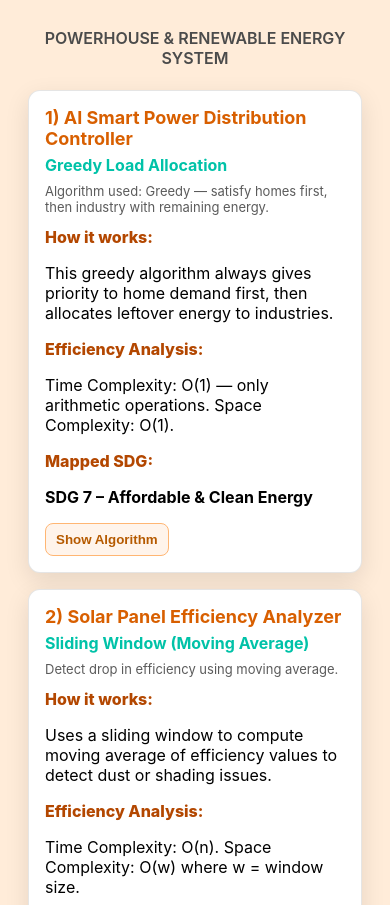
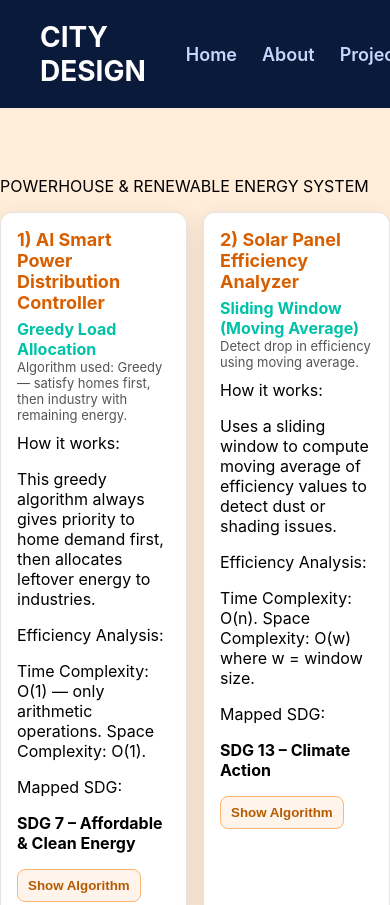
Before and after one commit to sujanaangadi/nidavellir.github.in, a plain HTML site: page SHRAVANA.html in a window 390 px wide. Shown: the top 905 px of the page. Drawn offline with nearby package versions, Linux system fonts and the light colour scheme.

Commit message:
Update SHRAVANA.html

```diff
--- a/SHRAVANA.html
+++ b/SHRAVANA.html
@@ -1,41 +1,77 @@
-<!doctype html>
+<!DOCTYPE html>
 <html lang="en">
 <head>
-  <meta charset="utf-8" />
-  <meta name="viewport" content="width=device-width,initial-scale=1" />
+<meta charset="UTF-8">
+<meta name="viewport" content="width=device-width, initial-scale=1.0">
 <title>Powerhouse & Renewable Energy</title>
 
 <style>
+
+/* ---------- NAVBAR ---------- */
+.navbar {
+    width: 100%;
+    background: #0A1A3A;
+    padding: 20px 40px;
+    display: flex;
+    align-items: center;
+    position: fixed;
+    top: 0;
+    left: 0;
+    z-index: 10;
+}
+
+.navbar .logo {
+    font-size: 28px;
+    font-weight: 700;
+    color: white;
+    margin-right: 40px;
+}
+
+.navbar ul {
+    display: flex;
+    list-style: none;
+    gap: 25px;
+    margin: 0;
+    padding: 0;
+}
+
+.navbar ul li a {
+    text-decoration: none;
+    color: #C8D6FF;
+    font-size: 18px;
+    font-weight: 600;
+    transition: 0.3s;
+}
+
+.navbar ul li a:hover {
+    color: #00E5A8;
+}
+
+/* ---------- MAIN THEME ---------- */
 :root{
-      --bg:#ffecd9;          /* UPDATED peach background */
-      --card:#071428;
+  --bg:#ffecd9;
   --accent:#00c2a8;
-      --muted:#4b4b4b;
-      --code-bg: rgba(0,0,0,0.05);
 }
 
 html,body{
   height:100%;
   margin:0;
-      font-family:Inter, ui-sans-serif, system-ui;
+  font-family:Inter, sans-serif;
+  background:var(--bg);
 }
 
-    body{
-      background: var(--bg);     /* UPDATED */
-      color:#000;
-      padding:28px;
+.container{
+  max-width:1100px;
+  margin:0 auto;
+  padding-top:160px;   /* FIX: space after navbar */
 }
 
-    .container{max-width:1100px;margin:0 auto}
-    header{display:flex;align-items:center;margin-bottom:18px}
-    h1{font-size:28px;margin:0;color:#d85f00;text-align:center;width:100%}
-    p.lead{margin:0;color:#4b4b4b;text-align:center;font-weight:600}
-
+/* ---------- GRID ---------- */
 .grid{
   display:grid;
   grid-template-columns:repeat(2,1fr);
   gap:16px;
-      margin-top:22px;
+  margin-bottom:50px;
 }
 
 .card{
@@ -43,87 +79,68 @@
   border-radius:12px;
   padding:16px;
   border:1px solid rgba(0,0,0,0.1);
-      box-shadow: 0 8px 24px rgba(0,0,0,0.1);
+  box-shadow:0 8px 24px rgba(0,0,0,0.1);
 }
 
-    .card h2{margin:0 0 6px 0;font-size:18px;color:#d85f00}
-    .subtitle{color:var(--accent);font-weight:700;margin-bottom:8px}
-    .meta{color:#5b5b5b;font-size:13px;margin-bottom:10px}
+.card h2{
+  margin:0 0 6px 0;
+  font-size:18px;
+  color:#d85f00;
+}
+
+.subtitle{ color:var(--accent); font-weight:700; }
+.meta{ color:#555; font-size:13px; margin-bottom:10px; }
 
 pre{
-      background:var(--code-bg);
+  background:#fff3e6;
   padding:12px;
   border-radius:8px;
   overflow:auto;
-      color:#000;
-      font-size:13px;
-      border:1px solid rgba(0,0,0,0.07);
-      white-space:pre-wrap;
 }
 
-    .btn-row{display:flex;gap:8px;flex-wrap:wrap;margin-top:8px}
+.algo-panel{
+  display:none;
+  background:#ffe9d2;
+  padding:10px;
+  margin-top:10px;
+  border-radius:8px;
+}
+
 .btn{
   background:#fff4eb;
   border:1px solid #ffb673;
   padding:8px 10px;
   border-radius:8px;
   color:#b55a00;
+  font-weight:700;
   cursor:pointer;
-      font-weight:700;
 }
 
-    .algo-panel{display:none;margin-top:10px;background:#ffe9d2;padding:10px;border-radius:8px}
-    .algo-name{font-weight:800;color:#d85f00;margin-bottom:6px}
-
-    .explain-title{
-      font-weight:800;
-      margin-top:12px;
-      color:#b34700;
-    }
-
-    footer{text-align:center;color:#4b4b4b;margin-top:18px;font-size:13px}
-
-    /* -----------------------------
-       ADDED: Investment Table Style
-    ------------------------------*/
-    .invest-table{
-      width:100%;
-      border-collapse:collapse;
-      margin-top:28px;
-      background:white;
-      border-radius:12px;
-      overflow:hidden;
-      box-shadow:0 8px 24px rgba(0,0,0,0.1);
-    }
-    .invest-table th{
-      background:#d85f00;
-      color:white;
-      padding:12px;
-      font-size:16px;
-      text-align:left;
-    }
-    .invest-table td{
-      padding:12px;
-      border-bottom:1px solid #eee;
-      font-size:14px;
-    }
-    .invest-table tr:nth-child(even){
-      background:#fff4eb;
-    }
-
-    @media(max-width:880px){
-      .grid{grid-template-columns:1fr}
-    }
 </style>
 </head>
 
 <body>
+
+<!-- NAVBAR -->
+<div class="navbar">
+    <div class="logo">CITY DESIGN</div>
+    <ul>
+        <li><a href="index.html">Home</a></li>
+        <li><a href="about.html">About</a></li>
+        <li><a href="project.html">Project</a></li>
+        <li><a href="SHRAVANA.html">SHRAVANA</a></li>
+        <li><a href="SUJANA.html">SUJANA</a></li>
+        <li><a href="KHUSHI.html">KHUSHI</a></li>
+        <li><a href="LAXMI.html">LAXMI</a></li>
+        <li><a href="collabz.html">Collabz</a></li>
+    </ul>
+</div>
+
+<!-- PAGE CONTENT -->
 <div class="container">
     <p class="lead">POWERHOUSE & RENEWABLE ENERGY SYSTEM</p>
 
     <div class="grid">
-
-
        <!-- IDEA 1 -->
       <section class="card">
         <h2>1) AI Smart Power Distribution Controller</h2>
```
Lines whose indentation alone changed are shown as unchanged.
